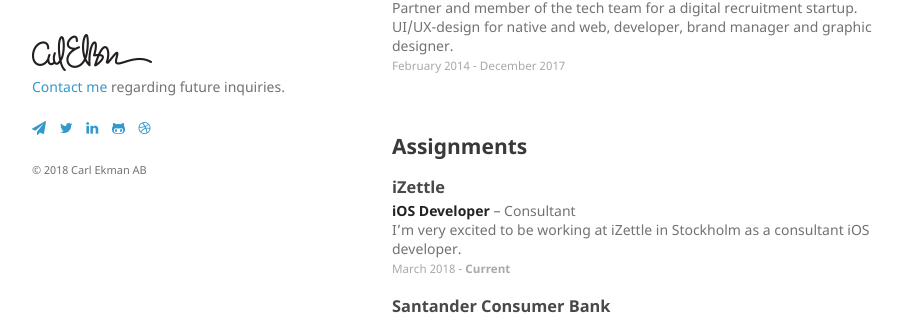
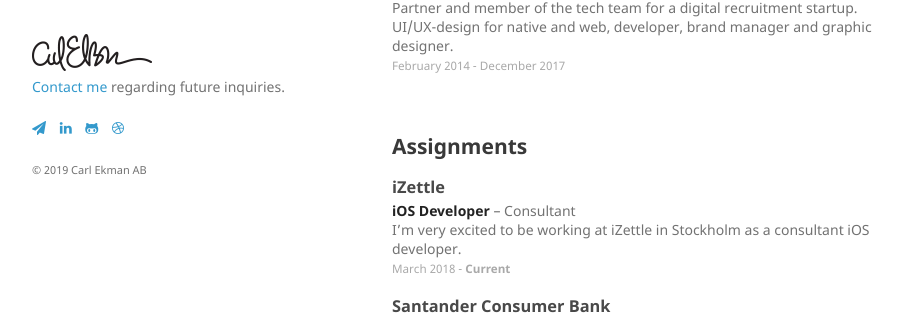
Before and after one commit to CarlEkman/CarlEkman.github.io, a Jekyll site: the page built from index.md, in a window 1280 px wide. Shown: the part 651-966 px from the top of the page, without its empty margins (178-1099 px from the left). Built offline with Jekyll 4.4.1, drawn with Linux system fonts in a browser that asks for light colours; nearby versions of some CDN libraries; our own code applies the rules of GitHub Pages for plain Markdown files.

Commit message:
Update footer info

```diff
--- a/_includes/footer.html
+++ b/_includes/footer.html
@@ -3,11 +3,11 @@
   <p><a href="mailto:{{ site.social.email | encode_email }}" title="Contact me">Contact me</a> regarding future inquiries.</p>
   <p>
     <a href="mailto:{{ site.social.email | encode_email }}" title="Email"><i class="fa fa-paper-plane"></i></a>
-    <a href="https://twitter.com/{{ site.social.twitter }}" title="Twitter"><i class="fa fa-twitter"></i></a>
+    <!--<a href="https://twitter.com/{{ site.social.twitter }}" title="Twitter"><i class="fa fa-twitter"></i></a>-->
     <a href="https://linkedin.com/in/{{ site.social.linkedin }}" title="LinkedIn"><i class="fa fa-linkedin"></i></a>
     <a href="https://github.com/{{ site.social.github }}" title="GitHub"><i class="fa fa-github-alt"></i></a>
     <a href="https://dribbble.com//{{ site.social.dribbble }}" title="Dribbble"><i class="fa fa-dribbble"></i></a>
   </p>
-  <p><small>© 2018 Carl Ekman AB</small></p>
+  <p><small>© 2019 Carl Ekman AB</small></p>
   <!--<p><small>Hosted on GitHub Pages &mdash; Theme by <a href="https://github.com/orderedlist">orderedlist</a></small></p>-->
 </footer>
```
